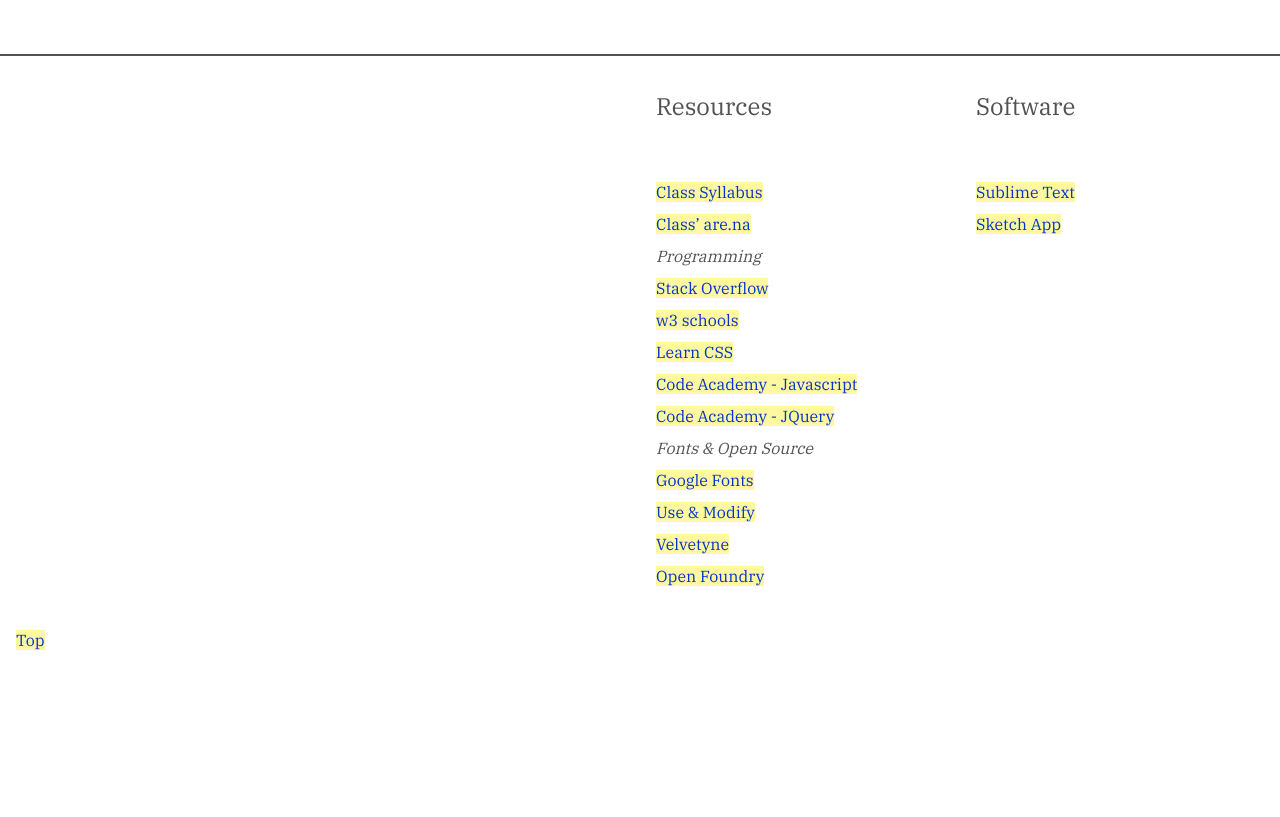
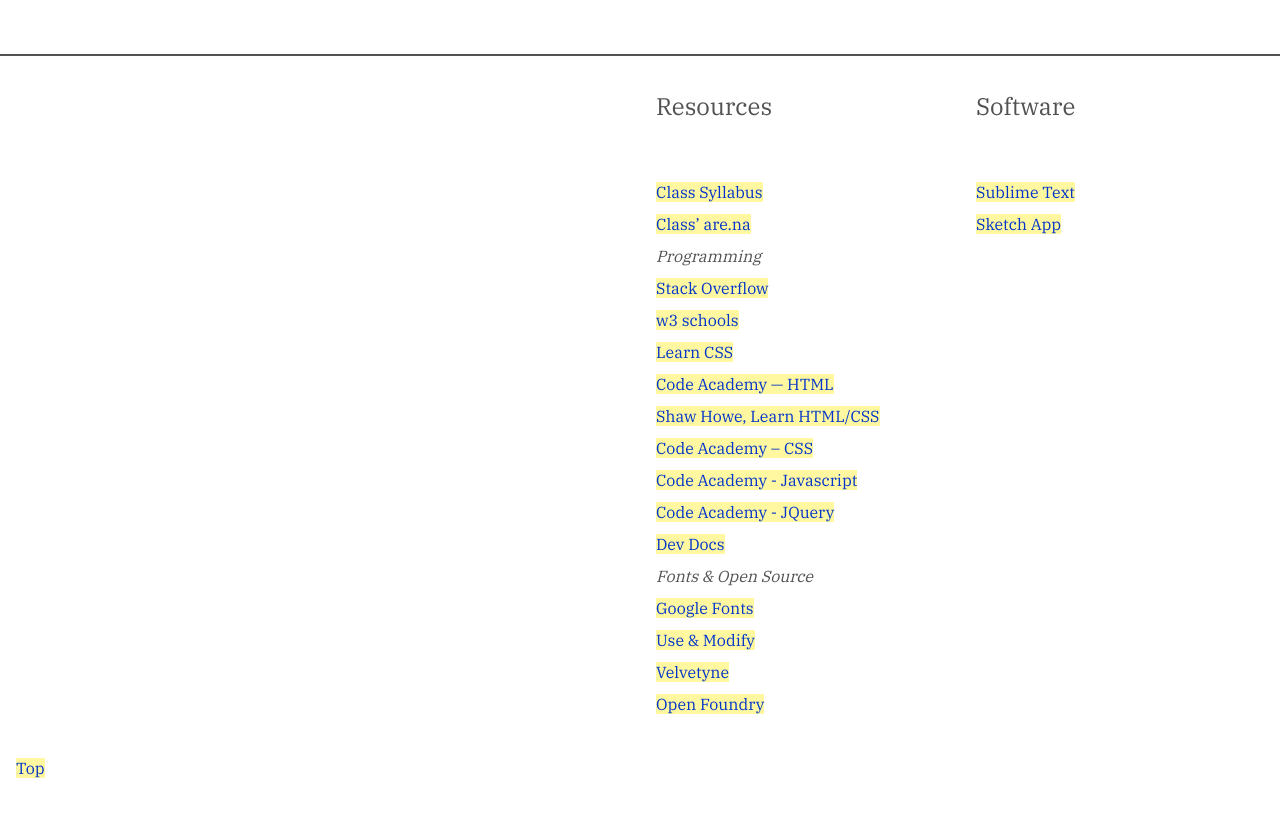
Before and after one commit to leigler/type-interaction, a Jekyll site: the page built from index.md, in a window 1280 px wide and 900 px high, scrolled down 5032 px. Shown: the top 817 px of the window. Built offline with Jekyll 4.4.1, drawn with Linux system fonts in a browser that asks for light colours; before the commit the page ends 5804 px from its top, so only the background shows below that.

Commit message:
resources

```diff
--- a/index.md
+++ b/index.md
@@ -5,7 +5,7 @@
 location: "55 W13th, Rm. I 205<br>(Hirshon Suite)"
 contact: "eigll343@newschool.edu<br>shinr377@newschool.edu"
 software: ["[Sublime Text](https://www.sublimetext.com/3)", "[Sketch App](http://sketchapp.com/)"]
-resources: ["[Class Syllabus](assets/docs/PMCD_5000_EIGLER-HARDING_SHINDE_F18.pdf)", "[Class&rsquo; are.na](https://www.are.na/lukas-eigler-harding/typography-interaction-1-skills-intensive)", "<em>Programming</em>", "[Stack Overflow](https://stackoverflow.com/)", "[w3 schools](https://www.w3schools.com/)", "[Learn CSS](http://learnlayout.com/)", "[Code Academy - Javascript](https://www.codecademy.com/learn/learn-javascript)", "[Code Academy - JQuery](https://www.codecademy.com/learn/learn-jquery)", "<em>Fonts & Open Source</em>", "[Google Fonts](https://fonts.google.com/)", "[Use & Modify](http://usemodify.com/)", "[Velvetyne](http://www.velvetyne.fr/)", "[Open Foundry](http://open-foundry.com/hot30)"]
+resources: ["[Class Syllabus](assets/docs/PMCD_5000_EIGLER-HARDING_SHINDE_F18.pdf)", "[Class&rsquo; are.na](https://www.are.na/lukas-eigler-harding/typography-interaction-1-skills-intensive)", "<em>Programming</em>", "[Stack Overflow](https://stackoverflow.com/)", "[w3 schools](https://www.w3schools.com/)", "[Learn CSS](http://learnlayout.com/)", "[Code Academy — HTML](https://www.codecademy.com/learn/learn-html)", "[Shaw Howe, Learn HTML/CSS](https://learn.shayhowe.com/)", "[Code Academy – CSS](https://www.codecademy.com/learn/learn-css)", "[Code Academy - Javascript](https://www.codecademy.com/learn/learn-javascript)", "[Code Academy - JQuery](https://www.codecademy.com/learn/learn-jquery)", "[Dev Docs](http://devdocs.io/)", "<em>Fonts & Open Source</em>", "[Google Fonts](https://fonts.google.com/)", "[Use & Modify](http://usemodify.com/)", "[Velvetyne](http://www.velvetyne.fr/)", "[Open Foundry](http://open-foundry.com/hot30)"]
 
 ---
 
```
